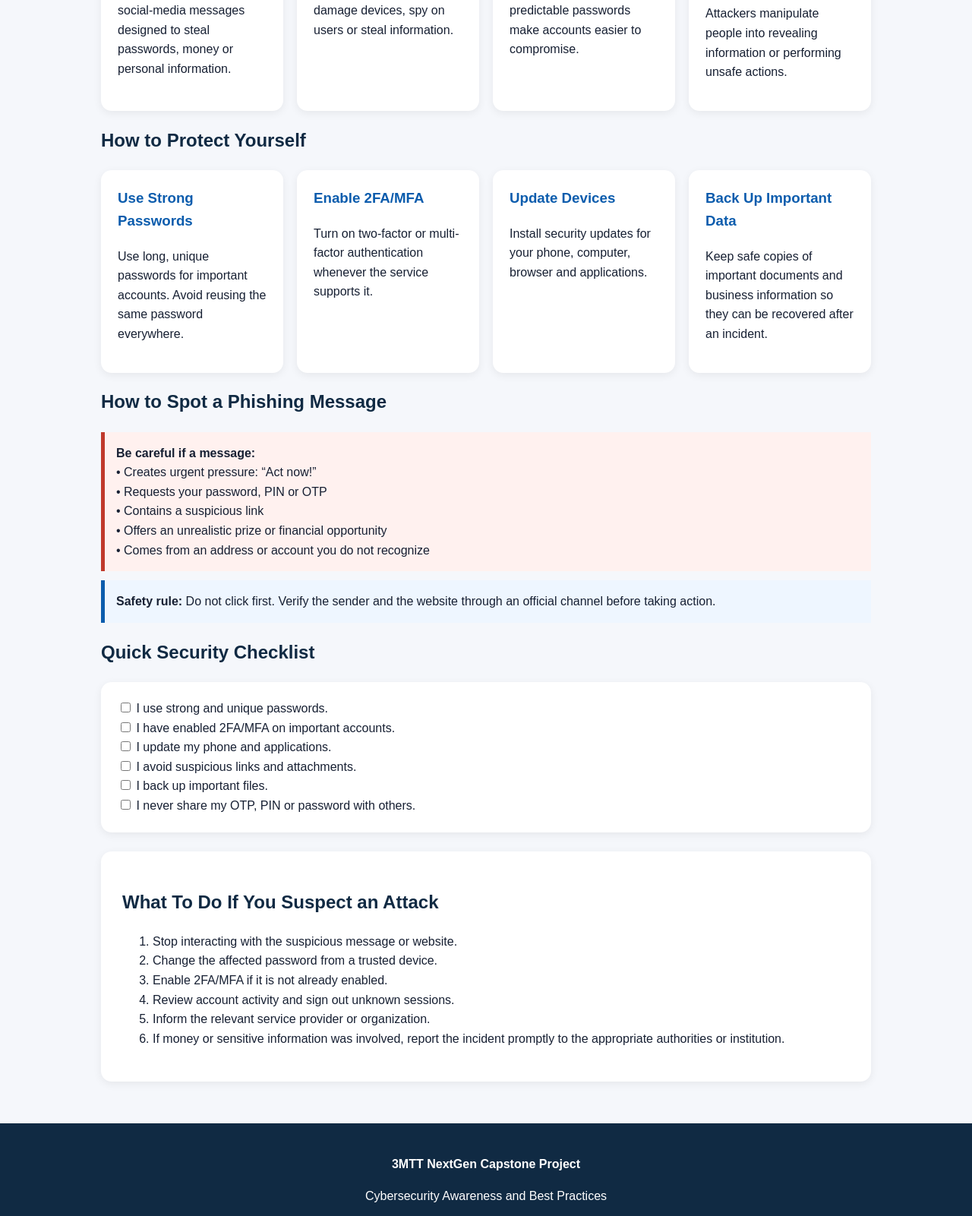
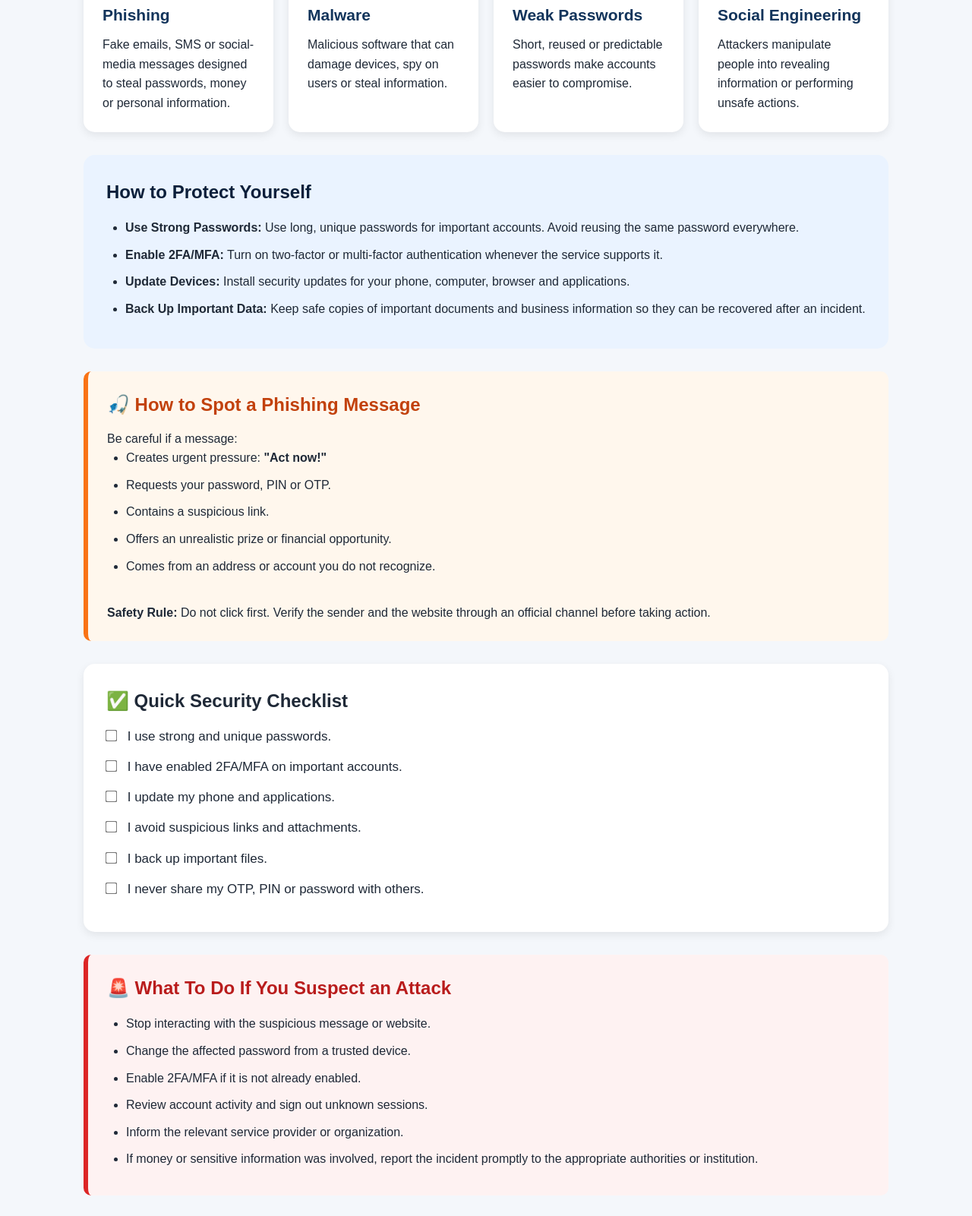
Before and after one commit to ibrahim6682/cybersafe-nigeria, a plain HTML site: page index.html in a window 1280 px wide. Shown: the part 734-2335 px from the top of the page at 76% size. Drawn offline with Linux system fonts and the light colour scheme.

Commit message:
Update index.html

```diff
--- a/index.html
+++ b/index.html
@@ -3,114 +3,452 @@
 <head>
   <meta charset="UTF-8">
   <meta name="viewport" content="width=device-width, initial-scale=1.0">
-<title>CyberSafe Nigeria | Cybersecurity Awareness</title>
+
+  <title>CyberSafe Nigeria</title>
+
   <style>
-*{box-sizing:border-box}
-body{margin:0;font-family:Arial,sans-serif;line-height:1.6;color:#172033;background:#f5f7fb}
-header{background:#102a43;color:white;padding:48px 20px;text-align:center}
-header h1{margin:0 0 10px;font-size:34px}
-header p{margin:0 auto;max-width:720px;font-size:18px}
-nav{background:#0b1f33;padding:12px;text-align:center;position:sticky;top:0}
-nav a{color:white;text-decoration:none;margin:0 10px;font-weight:bold}
-.container{max-width:1050px;margin:auto;padding:25px 18px}
-.hero{background:white;padding:28px;border-radius:14px;margin-top:25px;box-shadow:0 3px 12px #0001}
-h2{color:#102a43}
-.grid{display:grid;grid-template-columns:repeat(auto-fit,minmax(230px,1fr));gap:18px}
-.card{background:white;padding:22px;border-radius:14px;box-shadow:0 3px 12px #0001}
-.card h3{margin-top:0;color:#0b5cad}
-.tip{border-left:5px solid #0b5cad;background:#eef6ff;padding:15px;margin:12px 0}
-.warning{border-left:5px solid #c0392b;background:#fff1ef;padding:15px;margin:12px 0}
-button{background:#0b5cad;color:white;border:0;border-radius:8px;padding:12px 18px;font-weight:bold}
-footer{background:#102a43;color:white;text-align:center;padding:25px;margin-top:30px}
-.small{font-size:14px;color:#53657a}
+    * {
+      box-sizing: border-box;
+      margin: 0;
+      padding: 0;
+    }
+
+    body {
+      font-family: Arial, sans-serif;
+      background: #f4f7fb;
+      color: #1f2937;
+      line-height: 1.6;
+    }
+
+    header {
+      background: #0b1f3a;
+      color: white;
+      padding: 35px 20px;
+      text-align: center;
+    }
+
+    header h1 {
+      font-size: 38px;
+      margin-bottom: 10px;
+    }
+
+    header p {
+      font-size: 18px;
+      color: #dbeafe;
+    }
+
+    nav {
+      background: #12345b;
+      padding: 15px;
+      text-align: center;
+      position: sticky;
+      top: 0;
+      z-index: 100;
+    }
+
+    nav a {
+      color: white;
+      text-decoration: none;
+      margin: 0 12px;
+      font-weight: bold;
+    }
+
+    nav a:hover {
+      text-decoration: underline;
+    }
+
+    .container {
+      max-width: 1100px;
+      margin: auto;
+      padding: 30px 20px;
+    }
+
+    .hero {
+      background: white;
+      padding: 35px;
+      border-radius: 15px;
+      margin-bottom: 30px;
+      box-shadow: 0 4px 15px rgba(0,0,0,0.08);
+    }
+
+    .hero h2 {
+      color: #0b1f3a;
+      margin-bottom: 15px;
+      font-size: 28px;
+    }
+
+    .section-title {
+      text-align: center;
+      color: #0b1f3a;
+      margin: 35px 0 20px;
+      font-size: 28px;
+    }
+
+    .cards {
+      display: grid;
+      grid-template-columns: repeat(auto-fit, minmax(220px, 1fr));
+      gap: 20px;
+    }
+
+    .card {
+      background: white;
+      padding: 25px;
+      border-radius: 15px;
+      box-shadow: 0 4px 12px rgba(0,0,0,0.08);
+      border-top: 5px solid #2563eb;
+    }
+
+    .card h3 {
+      color: #12345b;
+      margin-bottom: 10px;
+      font-size: 21px;
+    }
+
+    .icon {
+      font-size: 35px;
+      margin-bottom: 10px;
+    }
+
+    .protection {
+      background: #eaf3ff;
+      padding: 30px;
+      border-radius: 15px;
+      margin-top: 30px;
+    }
+
+    .protection h2 {
+      color: #0b1f3a;
+      margin-bottom: 15px;
+    }
+
+    ul {
+      padding-left: 25px;
+    }
+
+    li {
+      margin-bottom: 10px;
+    }
+
+    .warning {
+      background: #fff7ed;
+      border-left: 6px solid #f97316;
+      padding: 25px;
+      margin-top: 30px;
+      border-radius: 10px;
+    }
+
+    .warning h2 {
+      color: #c2410c;
+      margin-bottom: 12px;
+    }
+
+    .checklist {
+      background: white;
+      padding: 30px;
+      border-radius: 15px;
+      margin-top: 30px;
+      box-shadow: 0 4px 12px rgba(0,0,0,0.08);
+    }
+
+    .checklist label {
+      display: block;
+      margin: 13px 0;
+      font-size: 17px;
+    }
+
+    .checklist input {
+      margin-right: 10px;
+      transform: scale(1.2);
+    }
+
+    .attack {
+      background: #fef2f2;
+      border-left: 6px solid #dc2626;
+      padding: 25px;
+      border-radius: 10px;
+      margin-top: 30px;
+    }
+
+    .attack h2 {
+      color: #b91c1c;
+      margin-bottom: 15px;
+    }
+
+    footer {
+      background: #0b1f3a;
+      color: white;
+      text-align: center;
+      padding: 30px 15px;
+      margin-top: 50px;
+    }
+
+    footer p {
+      margin: 6px 0;
+    }
+
+    .badge {
+      display: inline-block;
+      background: #2563eb;
+      color: white;
+      padding: 8px 15px;
+      border-radius: 20px;
+      margin-top: 15px;
+      font-size: 14px;
+    }
+
+    @media (max-width: 600px) {
+      header h1 {
+        font-size: 30px;
+      }
+
+      header p {
+        font-size: 16px;
+      }
+
+      nav a {
+        display: inline-block;
+        margin: 5px 7px;
+        font-size: 14px;
+      }
+
+      .hero,
+      .protection,
+      .checklist {
+        padding: 22px;
+      }
+    }
   </style>
 </head>
+
 <body>
 
   <header>
-<h1>CyberSafe Nigeria</h1>
-<p>Cybersecurity Awareness and Best Practices for Small Businesses and Everyday Internet Users</p>
+    <h1>🛡️ CyberSafe Nigeria</h1>
+    <p>Cybersecurity Awareness and Best Practices</p>
+    <span class="badge">3MTT NextGen Capstone Project</span>
   </header>
 
   <nav>
+    <a href="#about">About</a>
     <a href="#threats">Threats</a>
-<a href="#protect">Protection</a>
+    <a href="#protection">Protection</a>
     <a href="#phishing">Phishing</a>
     <a href="#checklist">Checklist</a>
   </nav>
 
   <main class="container">
-<section class="hero">
+
+    <section id="about" class="hero">
       <h2>About This Project</h2>
+
       <p>
-This project provides simple and practical cybersecurity guidance for small businesses,
-students and everyday internet users. It focuses on common threats and actions people
-can take to protect accounts, devices and important information.
+        This project provides simple and practical cybersecurity guidance
+        for small businesses, students and everyday internet users.
+        It focuses on common threats and actions people can take to protect
+        accounts, devices and important information.
       </p>
-<p><strong>Project focus:</strong> Cybersecurity awareness, prevention and safe digital practices.</p>
+
+      <br>
+
+      <p>
+        <strong>Project Focus:</strong>
+        Cybersecurity awareness, prevention and safe digital practices.
+      </p>
     </section>
 
-<section id="threats">
-<h2>Common Cybersecurity Threats</h2>
-<div class="grid">
-<div class="card"><h3>🎣 Phishing</h3><p>Fake emails, SMS or social-media messages designed to steal passwords, money or personal information.</p></div>
-<div class="card"><h3>🦠 Malware</h3><p>Malicious software that can damage devices, spy on users or steal information.</p></div>
-<div class="card"><h3>🔑 Weak Passwords</h3><p>Short, reused or predictable passwords make accounts easier to compromise.</p></div>
-<div class="card"><h3>📱 Social Engineering</h3><p>Attackers manipulate people into revealing information or performing unsafe actions.</p></div>
+
+    <h2 id="threats" class="section-title">
+      Common Cybersecurity Threats
+    </h2>
+
+    <section class="cards">
+
+      <div class="card">
+        <div class="icon">🎣</div>
+        <h3>Phishing</h3>
+        <p>
+          Fake emails, SMS or social-media messages designed to steal
+          passwords, money or personal information.
+        </p>
       </div>
+
+      <div class="card">
+        <div class="icon">🦠</div>
+        <h3>Malware</h3>
+        <p>
+          Malicious software that can damage devices, spy on users
+          or steal information.
+        </p>
+      </div>
+
+      <div class="card">
+        <div class="icon">🔑</div>
+        <h3>Weak Passwords</h3>
+        <p>
+          Short, reused or predictable passwords make accounts
+          easier to compromise.
+        </p>
+      </div>
+
+      <div class="card">
+        <div class="icon">📱</div>
+        <h3>Social Engineering</h3>
+        <p>
+          Attackers manipulate people into revealing information
+          or performing unsafe actions.
+        </p>
+      </div>
+
     </section>
 
-<section id="protect">
+
+    <section id="protection" class="protection">
+
       <h2>How to Protect Yourself</h2>
-<div class="grid">
-<div class="card"><h3>Use Strong Passwords</h3><p>Use long, unique passwords for important accounts. Avoid reusing the same password everywhere.</p></div>
-<div class="card"><h3>Enable 2FA/MFA</h3><p>Turn on two-factor or multi-factor authentication whenever the service supports it.</p></div>
-<div class="card"><h3>Update Devices</h3><p>Install security updates for your phone, computer, browser and applications.</p></div>
-<div class="card"><h3>Back Up Important Data</h3><p>Keep safe copies of important documents and business information so they can be recovered after an incident.</p></div>
-</div>
+
+      <ul>
+        <li>
+          <strong>Use Strong Passwords:</strong>
+          Use long, unique passwords for important accounts.
+          Avoid reusing the same password everywhere.
+        </li>
+
+        <li>
+          <strong>Enable 2FA/MFA:</strong>
+          Turn on two-factor or multi-factor authentication
+          whenever the service supports it.
+        </li>
+
+        <li>
+          <strong>Update Devices:</strong>
+          Install security updates for your phone, computer,
+          browser and applications.
+        </li>
+
+        <li>
+          <strong>Back Up Important Data:</strong>
+          Keep safe copies of important documents and business
+          information so they can be recovered after an incident.
+        </li>
+      </ul>
+
     </section>
 
-<section id="phishing">
-<h2>How to Spot a Phishing Message</h2>
-<div class="warning"><strong>Be careful if a message:</strong><br>
-• Creates urgent pressure: “Act now!”<br>
-• Requests your password, PIN or OTP<br>
-• Contains a suspicious link<br>
-• Offers an unrealistic prize or financial opportunity<br>
-• Comes from an address or account you do not recognize
-</div>
-<div class="tip"><strong>Safety rule:</strong> Do not click first. Verify the sender and the website through an official channel before taking action.</div>
+
+    <section id="phishing" class="warning">
+
+      <h2>🎣 How to Spot a Phishing Message</h2>
+
+      <p>Be careful if a message:</p>
+
+      <ul>
+        <li>Creates urgent pressure: <strong>"Act now!"</strong></li>
+        <li>Requests your password, PIN or OTP.</li>
+        <li>Contains a suspicious link.</li>
+        <li>Offers an unrealistic prize or financial opportunity.</li>
+        <li>Comes from an address or account you do not recognize.</li>
+      </ul>
+
+      <br>
+
+      <p>
+        <strong>Safety Rule:</strong>
+        Do not click first. Verify the sender and the website
+        through an official channel before taking action.
+      </p>
+
     </section>
 
-<section id="checklist">
-<h2>Quick Security Checklist</h2>
-<div class="card">
-<label><input type="checkbox"> I use strong and unique passwords.</label><br>
-<label><input type="checkbox"> I have enabled 2FA/MFA on important accounts.</label><br>
-<label><input type="checkbox"> I update my phone and applications.</label><br>
-<label><input type="checkbox"> I avoid suspicious links and attachments.</label><br>
-<label><input type="checkbox"> I back up important files.</label><br>
-<label><input type="checkbox"> I never share my OTP, PIN or password with others.</label>
-</div>
+
+    <section id="checklist" class="checklist">
+
+      <h2>✅ Quick Security Checklist</h2>
+
+      <label>
+        <input type="checkbox">
+        I use strong and unique passwords.
+      </label>
+
+      <label>
+        <input type="checkbox">
+        I have enabled 2FA/MFA on important accounts.
+      </label>
+
+      <label>
+        <input type="checkbox">
+        I update my phone and applications.
+      </label>
+
+      <label>
+        <input type="checkbox">
+        I avoid suspicious links and attachments.
+      </label>
+
+      <label>
+        <input type="checkbox">
+        I back up important files.
+      </label>
+
+      <label>
+        <input type="checkbox">
+        I never share my OTP, PIN or password with others.
+      </label>
+
     </section>
 
-<section class="hero">
-<h2>What To Do If You Suspect an Attack</h2>
-<ol>
+
+    <section class="attack">
+
+      <h2>🚨 What To Do If You Suspect an Attack</h2>
+
+      <ul>
         <li>Stop interacting with the suspicious message or website.</li>
-<li>Change the affected password from a trusted device.</li>
-<li>Enable 2FA/MFA if it is not already enabled.</li>
-<li>Review account activity and sign out unknown sessions.</li>
-<li>Inform the relevant service provider or organization.</li>
-<li>If money or sensitive information was involved, report the incident promptly to the appropriate authorities or institution.</li>
-</ol>
+
+        <li>
+          Change the affected password from a trusted device.
+        </li>
+
+        <li>
+          Enable 2FA/MFA if it is not already enabled.
+        </li>
+
+        <li>
+          Review account activity and sign out unknown sessions.
+        </li>
+
+        <li>
+          Inform the relevant service provider or organization.
+        </li>
+
+        <li>
+          If money or sensitive information was involved,
+          report the incident promptly to the appropriate authorities
+          or institution.
+        </li>
+      </ul>
+
     </section>
+
   </main>
 
+
   <footer>
-<p><strong>3MTT NextGen Capstone Project</strong></p>
-<p>Cybersecurity Awareness and Best Practices</p>
-<p class="small">Educational project created to promote safer digital practices.</p>
+
+    <p><strong>CyberSafe Nigeria</strong></p>
+
+    <p>
+      Cybersecurity Awareness and Best Practices
+    </p>
+
+    <p>
+      Educational project created to promote safer digital practices.
+    </p>
+
+    <p>
+      © 2026 3MTT NextGen Capstone Project
+    </p>
+
   </footer>
+
 </body>
 </html>
```
Lines whose indentation alone changed are shown as unchanged.
